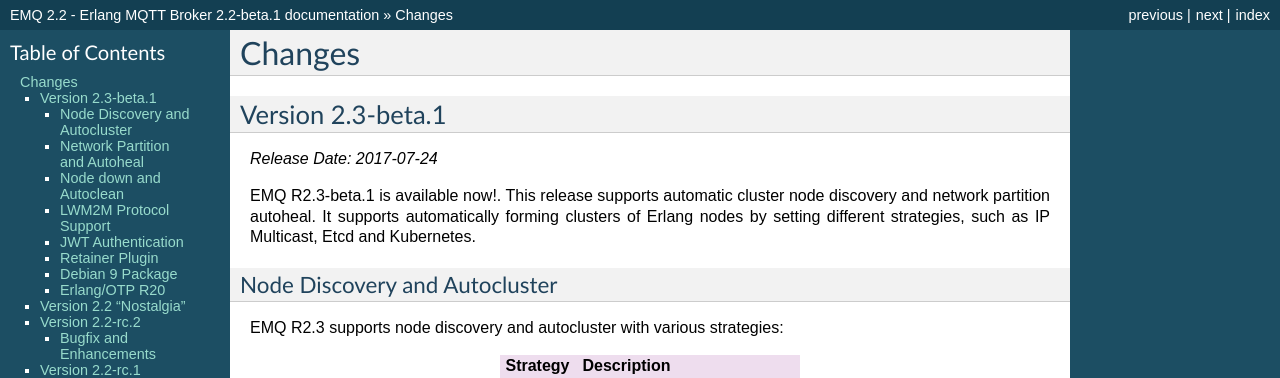
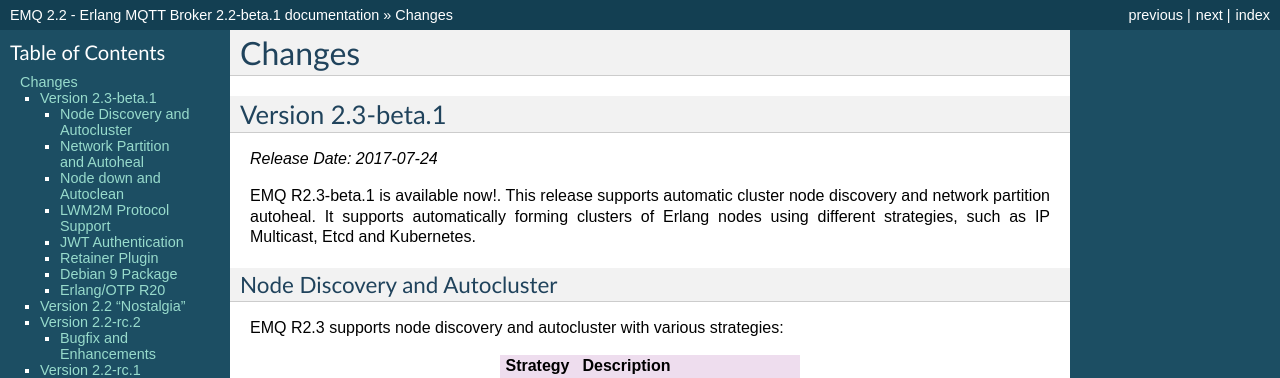
Before and after one commit to emqxarchive/emqx-docs-en, a Sphinx documentation site: the page built from source/changes.rst, in a window 1280 px wide and 900 px high. Shown: the top 378 px of the window. Built offline with Sphinx 7.4.7, drawn with Linux system fonts in a browser that asks for light colours.

Commit message:
Replace 'by setting' with 'using'

```diff
--- a/source/changes.rst
+++ b/source/changes.rst
@@ -13,7 +13,7 @@
 
 *Release Date: 2017-07-24*
 
-EMQ R2.3-beta.1 is available now!. This release supports automatic cluster node discovery and network partition autoheal. It supports automatically forming clusters of Erlang nodes by setting different strategies, such as IP Multicast, Etcd and Kubernetes.
+EMQ R2.3-beta.1 is available now!. This release supports automatic cluster node discovery and network partition autoheal. It supports automatically forming clusters of Erlang nodes using different strategies, such as IP Multicast, Etcd and Kubernetes.
 
 Node Discovery and Autocluster
 --------------------------------
```
